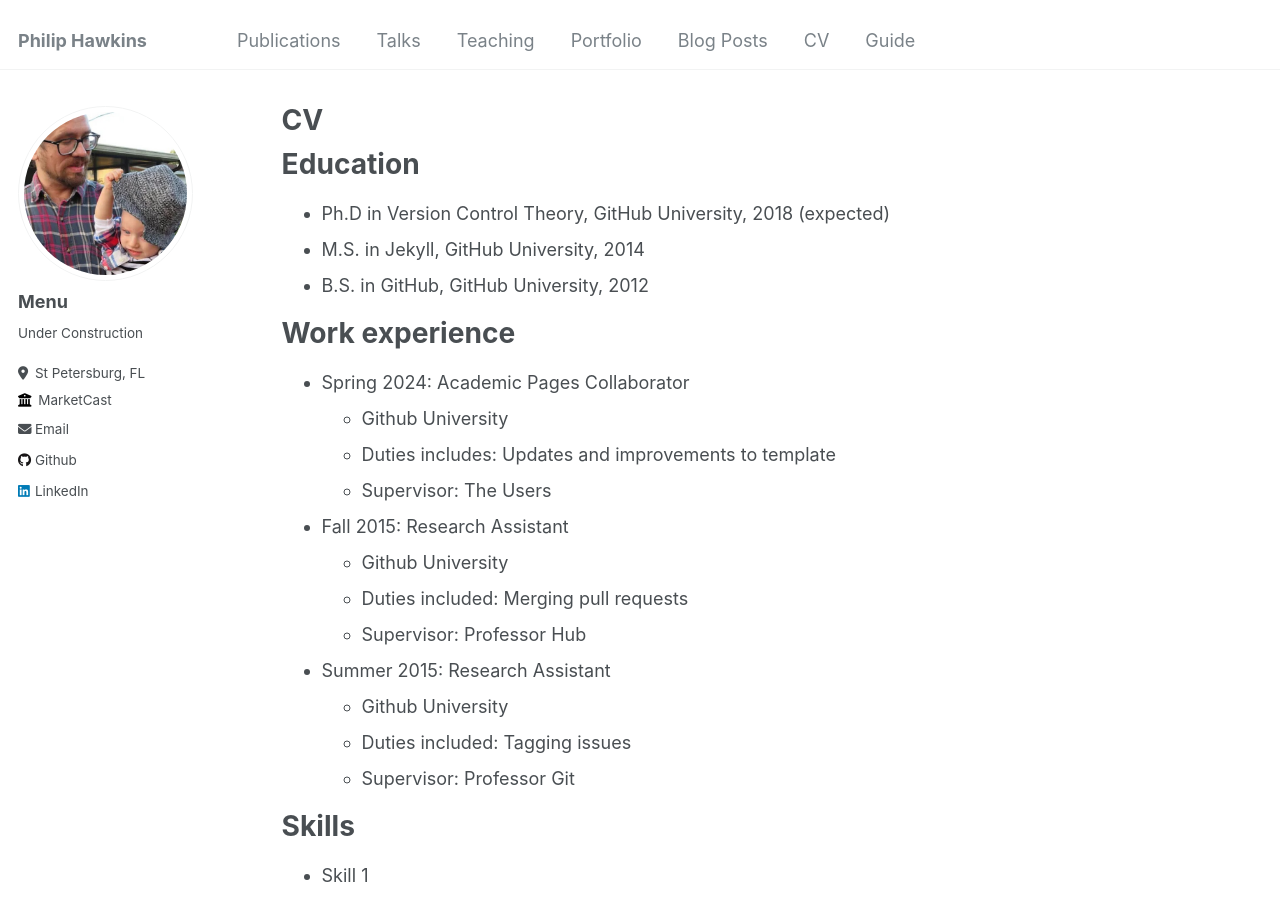
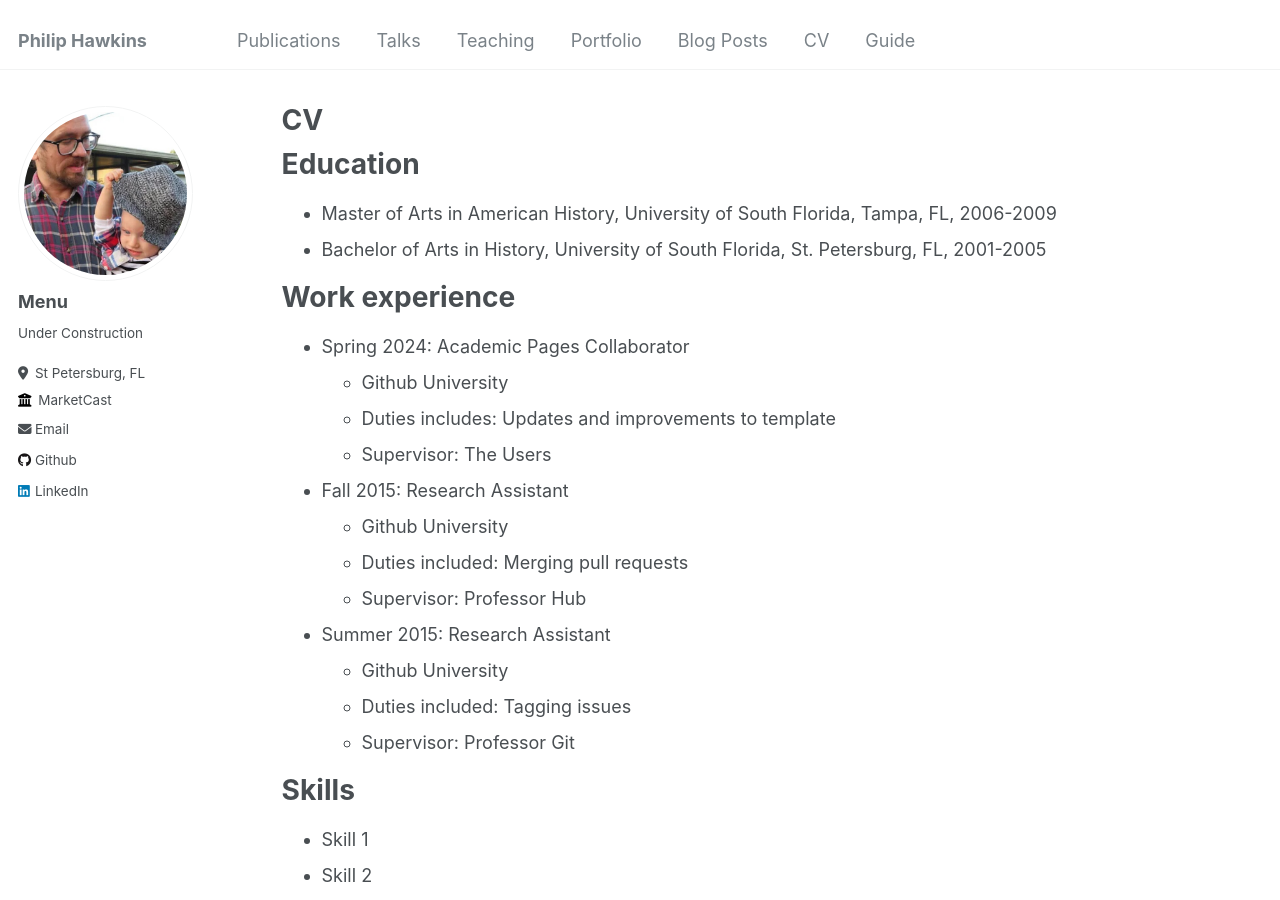
Before and after one commit to philip-hawkins-git/philip-hawkins-git.github.io, a Jekyll site: the page built from _pages/cv.md, in a window 1280 px wide and 900 px high. Built offline with Jekyll 4.4.1, drawn with Linux system fonts in a browser that asks for light colours.

Commit message:
Update cv.md

```diff
--- a/_pages/cv.md
+++ b/_pages/cv.md
@@ -11,9 +11,8 @@ redirect_from:
 
 Education
 ======
-* Ph.D in Version Control Theory, GitHub University, 2018 (expected)
-* M.S. in Jekyll, GitHub University, 2014
-* B.S. in GitHub, GitHub University, 2012
+* Master of Arts in American History, University of South Florida, Tampa, FL, 2006-2009
+* Bachelor of Arts in History, University of South Florida, St. Petersburg, FL, 2001-2005
 
 Work experience
 ======
```
